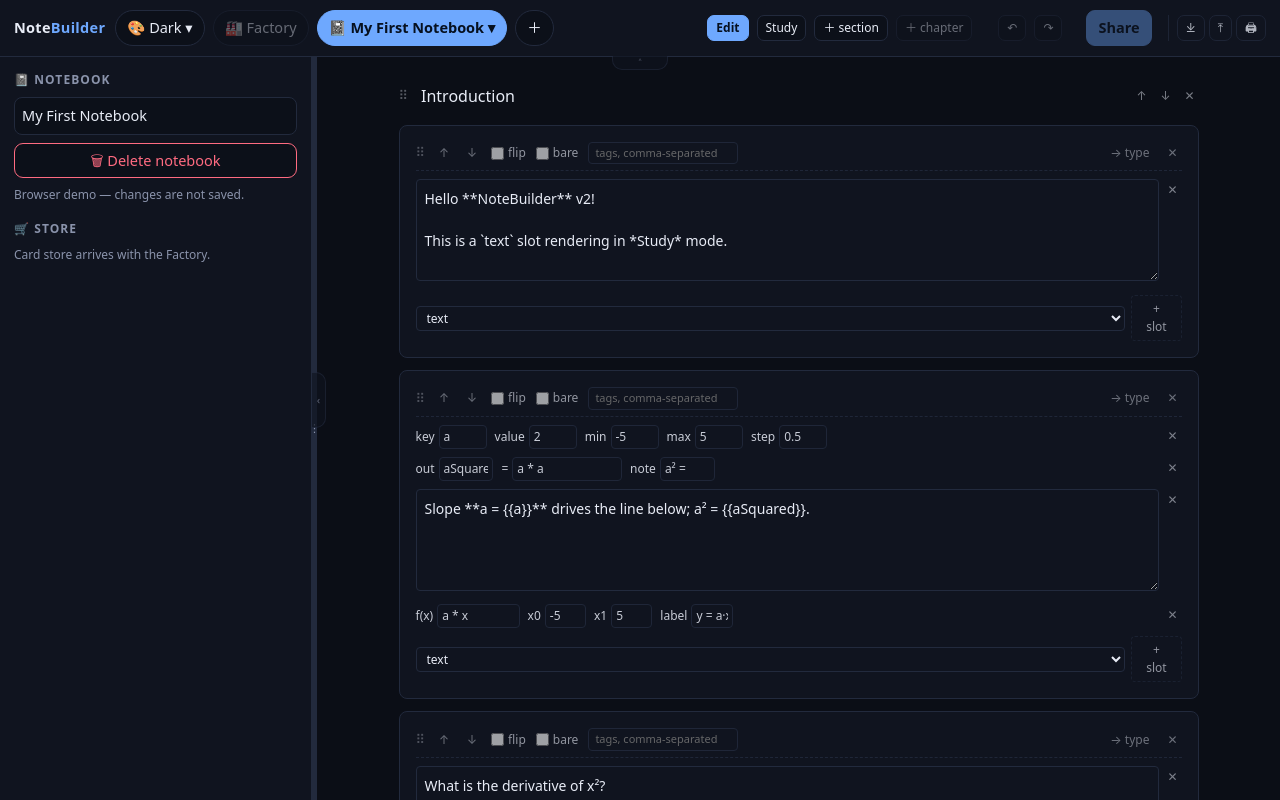
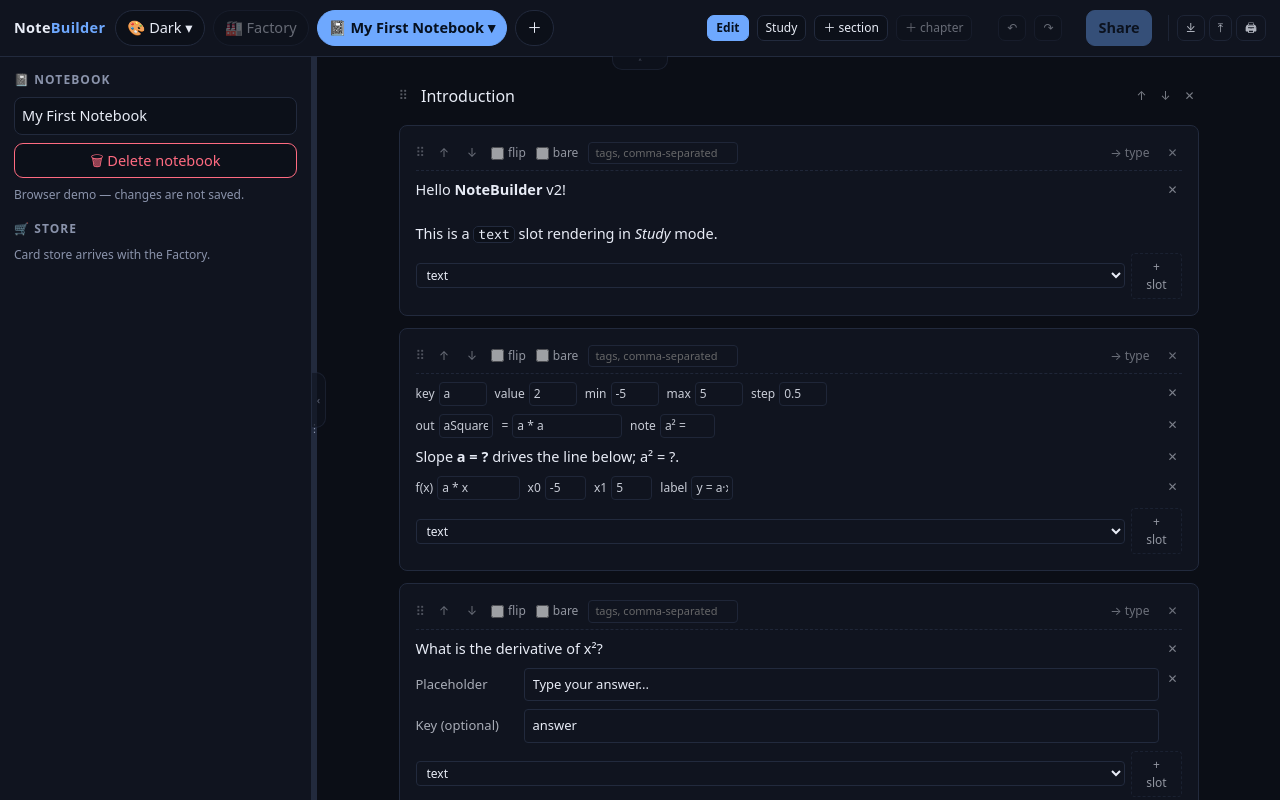
Before and after one commit to YuZh98/notebuilder, a Svelte app in the folder v2/: page / in a window 1280 px wide. Built offline with nearby package versions, Linux system fonts and the light colour scheme.

Commit message:
feat: click-to-edit markdown fields

```diff
--- a/v2/src/app.css
+++ b/v2/src/app.css
@@ -938,3 +938,59 @@ body.side-collapsed #main {
 .slot a {
   color: var(--accent);
 }
+/* ---------- ported: v1 in-place editors (styles.css .ce / .ceview) ---------- */
+/* in-place editors auto-grow in height as you type (field-sizing + a JS fallback) */
+.ce {
+  width: 100%;
+  background: var(--panel2);
+  color: var(--ink);
+  border: 1px solid var(--line);
+  border-radius: 7px;
+  padding: 6px 8px;
+  font: inherit;
+  resize: none;
+  margin: 3px 0;
+  field-sizing: content;
+  min-height: 2.1em;
+  overflow: hidden;
+}
+/* titles/subtitles auto-FIT their text width (don't span the whole row) */
+.ce.ce-title,
+.ce.ce-sub,
+.ce.ce-htitle,
+.ce.ce-hsub {
+  width: auto;
+  max-width: 100%;
+  min-width: 8em;
+}
+/* WYSIWYG: in Edit a text/heading/list slot shows its FORMATTED result; click to edit it raw */
+.ceview {
+  cursor: text;
+  border-radius: 6px;
+  padding: 2px 4px;
+  margin: -2px -4px;
+  min-height: 1.2em;
+}
+.ceview:hover {
+  background: color-mix(in srgb, var(--accent) 9%, transparent);
+  outline: 1px dashed var(--line);
+}
+.ce-title {
+  font-size: 16px;
+  font-weight: 650;
+}
+.ce-sub {
+  color: var(--muted);
+  font-size: 13px;
+}
+/* house title/subtitle (Edit) — double-class beats .ce{font:inherit} which would otherwise reset font-size to equal. House is top-level so it's larger than a room's. */
+.ce.ce-htitle {
+  font-size: 23px;
+  font-weight: 800;
+  line-height: 1.15;
+}
+.ce.ce-hsub {
+  font-size: 13px;
+  font-weight: 400;
+  color: var(--muted);
+}
--- /dev/null
+++ b/v2/src/lib/components/CeText.svelte
@@ -0,0 +1,120 @@
+<script lang="ts">
+  import { renderMarkdown } from '../markdown';
+  import type { Scope } from '../variable-graph';
+
+  let {
+    value,
+    onchange,
+    multiline = true,
+    placeholder = '',
+    scope = {},
+  }: {
+    value: string;
+    onchange: (v: string) => void;
+    multiline?: boolean;
+    placeholder?: string;
+    scope?: Scope;
+  } = $props();
+
+  let editing = $state(false);
+  let draft = $state('');
+  let textarea = $state<HTMLTextAreaElement | null>(null);
+  let suppressBlur = false;
+
+  const fieldSizing =
+    typeof CSS !== 'undefined' &&
+    CSS.supports &&
+    CSS.supports('field-sizing', 'content');
+
+  function startEdit() {
+    draft = value;
+    editing = true;
+  }
+
+  function commit() {
+    if (suppressBlur) {
+      suppressBlur = false;
+      return;
+    }
+    if (draft !== value) onchange(draft);
+    editing = false;
+  }
+
+  function cancel() {
+    suppressBlur = true;
+    editing = false;
+  }
+
+  function onViewKeydown(e: KeyboardEvent) {
+    if (e.key === 'Enter' || e.key === ' ') {
+      e.preventDefault();
+      startEdit();
+    }
+  }
+
+  function onEditKeydown(e: KeyboardEvent) {
+    if (e.key === 'Escape') {
+      e.preventDefault();
+      cancel();
+    } else if (e.key === 'Enter' && !multiline) {
+      e.preventDefault();
+      commit();
+    }
+  }
+
+  $effect(() => {
+    if (!editing || !textarea) return;
+    const ta = textarea;
+    ta.focus();
+    const end = ta.value.length;
+    ta.setSelectionRange(end, end);
+    if (!fieldSizing) {
+      ta.style.height = 'auto';
+      ta.style.height = ta.scrollHeight + 2 + 'px';
+    }
+  });
+
+  function autoGrow() {
+    if (fieldSizing || !textarea) return;
+    textarea.style.height = 'auto';
+    textarea.style.height = textarea.scrollHeight + 2 + 'px';
+  }
+</script>
+
+{#if editing}
+  <textarea
+    bind:this={textarea}
+    class="ce"
+    bind:value={draft}
+    {placeholder}
+    onblur={commit}
+    onkeydown={onEditKeydown}
+    oninput={autoGrow}
+  ></textarea>
+{:else if value}
+  <div
+    class="ceview"
+    role="button"
+    tabindex="0"
+    onclick={startEdit}
+    onkeydown={onViewKeydown}
+  >
+    {@html renderMarkdown(value, scope)}
+  </div>
+{:else}
+  <div
+    class="ceview ce-placeholder"
+    role="button"
+    tabindex="0"
+    onclick={startEdit}
+    onkeydown={onViewKeydown}
+  >
+    {placeholder}
+  </div>
+{/if}
+
+<style>
+  .ce-placeholder {
+    color: var(--muted);
+  }
+</style>
--- a/v2/src/lib/slots/TextEdit.svelte
+++ b/v2/src/lib/slots/TextEdit.svelte
@@ -1,36 +1,23 @@
 <script lang="ts">
+  import CeText from '../components/CeText.svelte';
+
   let { props = $bindable(), onUpdate } = $props<{
     props: { text: string };
     onUpdate?: (props: { text: string }) => void;
   }>();
 
-  function handleInput(e: Event) {
-    const target = e.target as HTMLTextAreaElement;
-    props.text = target.value;
+  function handleChange(value: string) {
+    props.text = value;
     onUpdate?.(props);
   }
 </script>
 
 <div class="text-edit">
-  <textarea
+  <CeText
     value={props.text}
-    oninput={handleInput}
-    placeholder="Enter markdown text..."
-    rows="4"
-  ></textarea>
+    multiline
+    scope={{}}
+    onchange={handleChange}
+    placeholder="Write markdown…"
+  />
 </div>
-
-<style>
-  .text-edit textarea {
-    width: 100%;
-    min-height: 80px;
-    padding: 8px;
-    border: 1px solid var(--line);
-    border-radius: 4px;
-    background: var(--panel);
-    color: var(--ink);
-    font-family: inherit;
-    font-size: 14px;
-    resize: vertical;
-  }
-</style>
```
